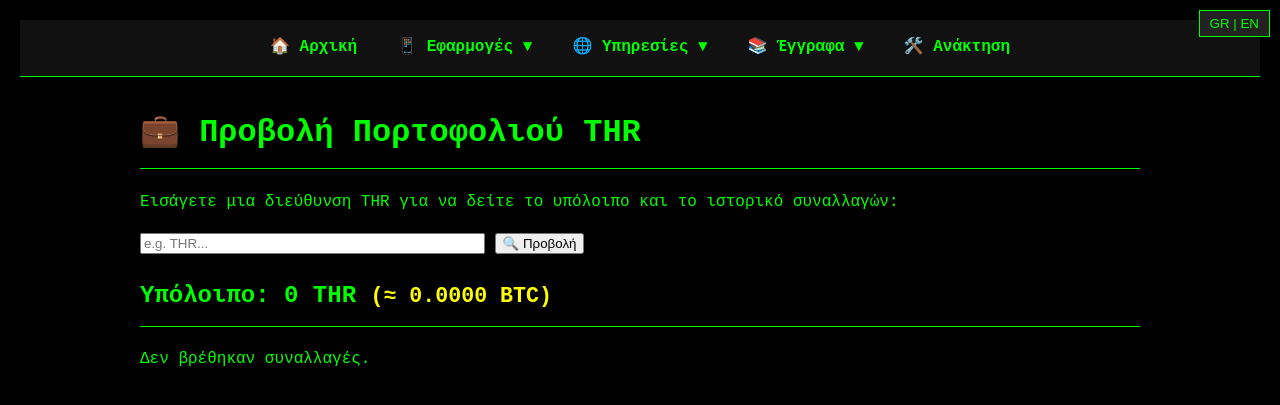
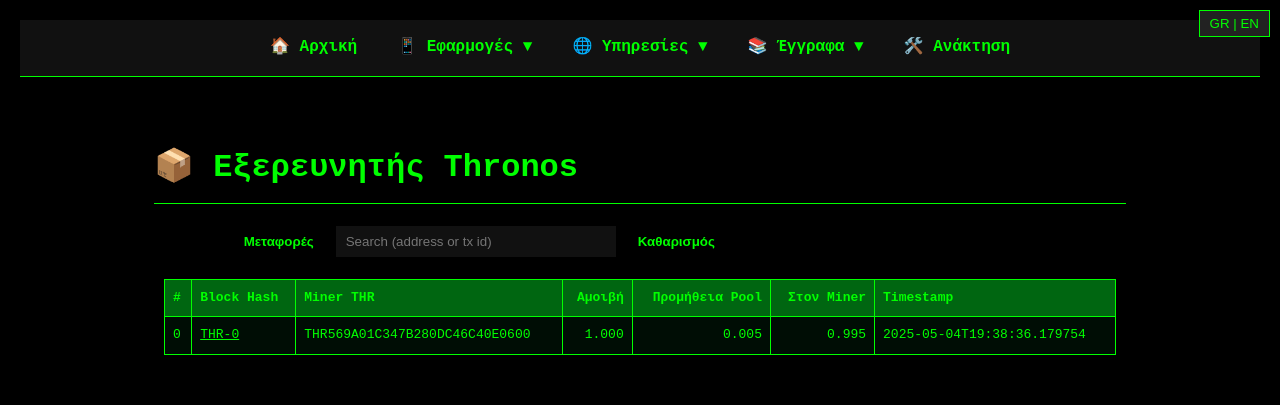
Before and after one commit to Tsipchain/thronos-V3.6, a Flask app: page /wallet in a window 1280 px wide. Shown: the top 405 px of the page. Run offline with Flask 2, Linux system fonts and the light colour scheme.

Commit message:
Update wallet_viewer.html

```diff
--- a/templates/wallet_viewer.html
+++ b/templates/wallet_viewer.html
@@ -1,98 +1,214 @@
 {% extends "base.html" %}
 
-{% block title %}💼 THR Wallet Viewer{% endblock %}
+{% block title %}Thronos Block & TX Viewer{% endblock %}
 
 {% block styles %}
 <style>
-    input, button {
-      background: #111;
-      color: #0f0;
-      border: 1px solid #0f0;
-      padding: 8px;
-      margin: 10px 0;
-      font-family: monospace;
+    :root { --g:#00ff66; --panel:#0b0b0b; }
+
+    .wrap { padding:14px; max-width:1200px; margin:0 auto; }
+    .toolbar { display:flex; gap:10px; align-items:center; flex-wrap:wrap; margin-bottom:12px; }
+    .btn-tool {
+      background:var(--panel); border:1px solid var(--g); color:var(--g);
+      padding:8px 12px; cursor:pointer; font-weight:bold;
     }
-    button { cursor: pointer; }
-    button:hover { background: #222; }
-
-    .tx {
-      margin-top: 20px;
-      border-top: 1px dashed #0f0;
-      padding-top: 10px;
+    .btn-tool.active { background:var(--g); color:#000; }
+    .input {
+      background:#111; color:var(--g); border:1px solid var(--g);
+      padding:8px 10px; min-width:260px;
     }
-    .btc-val {
-        color: #ff0;
-        font-size: 0.9em;
-    }
+    .panel { background:var(--panel); border:1px dashed var(--g); padding:10px; }
+    table { width:100%; border-collapse:collapse; }
+    th, td { border:1px solid #0f0; padding:8px; font-size:13px; }
+    th { background:#061; text-align:left; }
+    tr:nth-child(odd) td { background:rgba(0,255,102,0.05); }
+    code { background:#111; padding:2px 4px; }
+    .muted { opacity:.85; }
+    .right { text-align:right; }
+    .copy { cursor:pointer; text-decoration:underline; }
+    .hidden { display:none; }
 </style>
 {% endblock %}
 
 {% block content %}
-  <h1>💼 <span class="lang-el">Προβολή Πορτοφολιού THR</span><span class="lang-en">THR Wallet Viewer</span></h1>
-  <p><span class="lang-el">Εισάγετε μια διεύθυνση THR για να δείτε το υπόλοιπο και το ιστορικό συναλλαγών:</span><span class="lang-en">Enter a THR address to view its balance and transaction history:</span></p>
+  <div class="wrap">
+    <h1>📦 <span class="lang-el">Εξερευνητής Thronos</span><span class="lang-en">Thronos Viewer</span></h1>
 
-  <div>
-    <input type="text" id="thrAddress" placeholder="e.g. THR..." size="40" />
-    <button onclick="loadWallet()">🔍 <span class="lang-el">Προβολή</span><span class="lang-en">View Wallet</span></button>
+    <div class="toolbar">
+      <button id="btnBlocks" class="btn-tool active"><span class="lang-el">Μπλοκ</span><span class="lang-en">Blocks</span></button>
+      <button id="btnTx" class="btn-tool"><span class="lang-el">Μεταφορές</span><span class="lang-en">Transfers</span></button>
+
+      <input id="search" class="input" placeholder="Search (address or tx id)" />
+      <button id="btnClear" class="btn-tool"><span class="lang-el">Καθαρισμός</span><span class="lang-en">Clear</span></button>
+    </div>
+
+    <!-- Blocks table -->
+    <div id="blocksPanel" class="panel">
+      <table id="blocksTable">
+        <thead>
+          <tr>
+            <th>#</th>
+            <th>Block Hash</th>
+            <th>Miner THR</th>
+            <th class="right"><span class="lang-el">Αμοιβή</span><span class="lang-en">Reward</span></th>
+            <th class="right"><span class="lang-el">Προμήθεια Pool</span><span class="lang-en">Pool Fee</span></th>
+            <th class="right"><span class="lang-el">Στον Miner</span><span class="lang-en">To Miner</span></th>
+            <th>Timestamp</th>
+          </tr>
+        </thead>
+        <tbody><!-- filled by JS --></tbody>
+      </table>
+    </div>
+
+    <!-- TX table -->
+    <div id="txPanel" class="panel hidden">
+      <table id="txTable">
+        <thead>
+          <tr>
+            <th>TX ID</th>
+            <th>Height</th>
+            <th>From</th>
+            <th>To</th>
+            <th class="right"><span class="lang-el">Ποσό</span><span class="lang-en">Amount</span></th>
+            <th class="right"><span class="lang-el">Προμήθεια</span><span class="lang-en">Fee</span></th>
+            <th>Timestamp</th>
+            <th>Copy</th>
+          </tr>
+        </thead>
+        <tbody><!-- filled by JS --></tbody>
+      </table>
+      <p class="muted">
+          <span class="lang-el">Tip: κάνε κλικ σε διεύθυνση για άνοιγμα wallet viewer ή στην «Copy» για αντιγραφή TX/διεύθυνσης.</span>
+          <span class="lang-en">Tip: click an address to open wallet viewer or "Copy" to copy TX/address.</span>
+      </p>
+    </div>
   </div>
-
-  <h2>
-      <span class="lang-el">Υπόλοιπο:</span><span class="lang-en">Balance:</span>
-      <span id="balance">0</span> THR
-      <span class="btc-val">(≈ <span id="btcValue">0.0000</span> BTC)</span>
-  </h2>
-
-  <div id="txHistory"><span class="lang-el">Δεν βρέθηκαν συναλλαγές.</span><span class="lang-en">No transactions yet.</span></div>
 {% endblock %}
 
 {% block scripts %}
-<script>
-    async function loadWallet() {
-      const addr = document.getElementById("thrAddress").value.trim();
-      if (!addr) {
-        alert("Please enter a THR address.");
-        return;
-      }
-      try {
-        const res = await fetch(`/wallet_data/${addr}`);
-        if (!res.ok) throw new Error("Server returned " + res.status);
-        const data = await res.json();
+  <script>
+    const el = (q) => document.querySelector(q);
+    const blocksPanel = el("#blocksPanel");
+    const txPanel     = el("#txPanel");
+    const btnBlocks   = el("#btnBlocks");
+    const btnTx       = el("#btnTx");
+    const searchBox   = el("#search");
+    const btnClear    = el("#btnClear");
 
-        const balance = parseFloat(data.balance);
-        document.getElementById("balance").textContent = balance + " THR";
+    let allBlocks = [];    // μόνο block entries
+    let allTxs    = [];    // μόνο transfers
 
-        // Calculate BTC value (Fixed rate for now: 1 THR = 0.0001 BTC)
-        const btcVal = (balance * 0.0001).toFixed(8);
-        document.getElementById("btcValue").textContent = btcVal;
-
-        const div = document.getElementById("txHistory");
-        if (!data.transactions.length) {
-          div.textContent = "No transactions found.";
-        } else {
-          let html = "";
-          data.transactions.forEach(tx => {
-            html += `
-            <div class="tx">
-              <strong>${tx.timestamp}</strong><br>
-              ${tx.from ? `From: ${tx.from}<br>` : ""}
-              ${tx.to   ? `To: ${tx.to}<br>`     : ""}
-              Amount: ${tx.amount ?? tx.reward ?? 0} ${tx.amount ? "" : "THR"}<br>
-              ${tx.fee ? `Fee: ${tx.fee}` : ""}
-            </div>`;
-          });
-          div.innerHTML = html;
-        }
-      } catch (e) {
-        alert("Error loading wallet: " + e.message);
+    function show(panel) {
+      if (panel === "blocks") {
+        blocksPanel.classList.remove("hidden");
+        txPanel.classList.add("hidden");
+        btnBlocks.classList.add("active");
+        btnTx.classList.remove("active");
+      } else {
+        txPanel.classList.remove("hidden");
+        blocksPanel.classList.add("hidden");
+        btnTx.classList.add("active");
+        btnBlocks.classList.remove("active");
       }
     }
 
-    // Check URL for address parameter if we want to support direct linking via JS (optional enhancement)
-    // But server handles /wallet/<addr> redirect to this page, so we might want to grab it from URL path if needed,
-    // but currently server redirects to /wallet_data JSON or renders this template.
-    // The server route /wallet/<thr_addr> redirects to /wallet_data/<thr_addr> which returns JSON,
-    // so the user actually sees JSON if they go there directly.
-    // The previous implementation had /wallet rendering wallet_viewer.html.
-    // Let's leave it as is.
-</script>
+    btnBlocks.onclick = () => show("blocks");
+    btnTx.onclick     = () => show("tx");
+
+    btnClear.onclick = () => {
+      searchBox.value = "";
+      renderBlocks(allBlocks);
+      renderTxs(allTxs);
+    };
+
+    function copy(text) {
+      navigator.clipboard.writeText(text);
+      const lang = localStorage.getItem('lang') || 'el';
+      alert(lang === 'el' ? "Αντιγράφηκε:\n" + text : "Copied:\n" + text);
+    }
+
+    function linkAddr(addr) {
+      return `<a href="/wallet/${addr}" target="_blank" style="color:#0f0">${addr}</a>`;
+    }
+
+    function renderBlocks(rows) {
+      const q = searchBox.value.trim().toLowerCase();
+      const body = el("#blocksTable tbody");
+      body.innerHTML = "";
+
+      rows
+        .filter(b => !q ||
+          String(b.block_hash||"").toLowerCase().includes(q) ||
+          String(b.thr_address||"").toLowerCase().includes(q)
+        )
+        .forEach(b => {
+          const tr = document.createElement("tr");
+          tr.innerHTML = `
+            <td>${(b.block_hash||"").startsWith("THR-") ? (b.block_hash||"").split("-")[1] : ""}</td>
+            <td><span class="copy" onclick='(${copy}).call(null, "${b.block_hash}")'>${b.block_hash}</span></td>
+            <td>${b.thr_address ? linkAddr(b.thr_address) : ""}</td>
+            <td class="right">${Number(b.reward||0).toFixed(3)}</td>
+            <td class="right">${Number(b.pool_fee||0).toFixed(3)}</td>
+            <td class="right">${Number(b.reward_to_miner||0).toFixed(3)}</td>
+            <td>${b.timestamp||""}</td>
+          `;
+          body.appendChild(tr);
+        });
+    }
+
+    function renderTxs(rows) {
+      const q = searchBox.value.trim().toLowerCase();
+      const body = el("#txTable tbody");
+      body.innerHTML = "";
+
+      rows
+        .filter(t => !q ||
+          String(t.tx_id||"").toLowerCase().includes(q) ||
+          String(t.from||"").toLowerCase().includes(q) ||
+          String(t.to||"").toLowerCase().includes(q)
+        )
+        .forEach(t => {
+          const tr = document.createElement("tr");
+          const copyTx = `(${copy}).call(null, "${t.tx_id}")`;
+          const copyFrom = `(${copy}).call(null, "${t.from}")`;
+          const copyTo   = `(${copy}).call(null, "${t.to}")`;
+
+          tr.innerHTML = `
+            <td><span class="copy" onclick='${copyTx}'>${t.tx_id}</span></td>
+            <td>${t.height ?? ""}</td>
+            <td>${t.from ? linkAddr(t.from) : ""}</td>
+            <td>${t.to ? linkAddr(t.to) : ""}</td>
+            <td class="right">${Number(t.amount||0).toFixed(6)}</td>
+            <td class="right">${Number(t.fee_burned||0).toFixed(4)}</td>
+            <td>${t.timestamp||""}</td>
+            <td>
+              <span class="copy" onclick='${copyTx}'>TX</span> |
+              <span class="copy" onclick='${copyFrom}'>From</span> |
+              <span class="copy" onclick='${copyTo}'>To</span>
+            </td>
+          `;
+          body.appendChild(tr);
+        });
+    }
+
+    async function loadData() {
+      // Φέρνουμε ΟΛΟ το chain και φιλτράρουμε blocks client-side
+      const chain = await fetch("/chain").then(r=>r.json());
+      allBlocks = chain.filter(x => typeof x === "object" && x && x.type !== "transfer");
+
+      // Φέρνουμε τα transfers
+      allTxs = chain.filter(x => typeof x === "object" && x && x.type === "transfer");
+
+      // RENDER
+      renderBlocks(allBlocks);
+      renderTxs(allTxs);
+    }
+
+    searchBox.addEventListener("input", () => {
+      renderBlocks(allBlocks);
+      renderTxs(allTxs);
+    });
+
+    loadData();
+  </script>
 {% endblock %}
```
